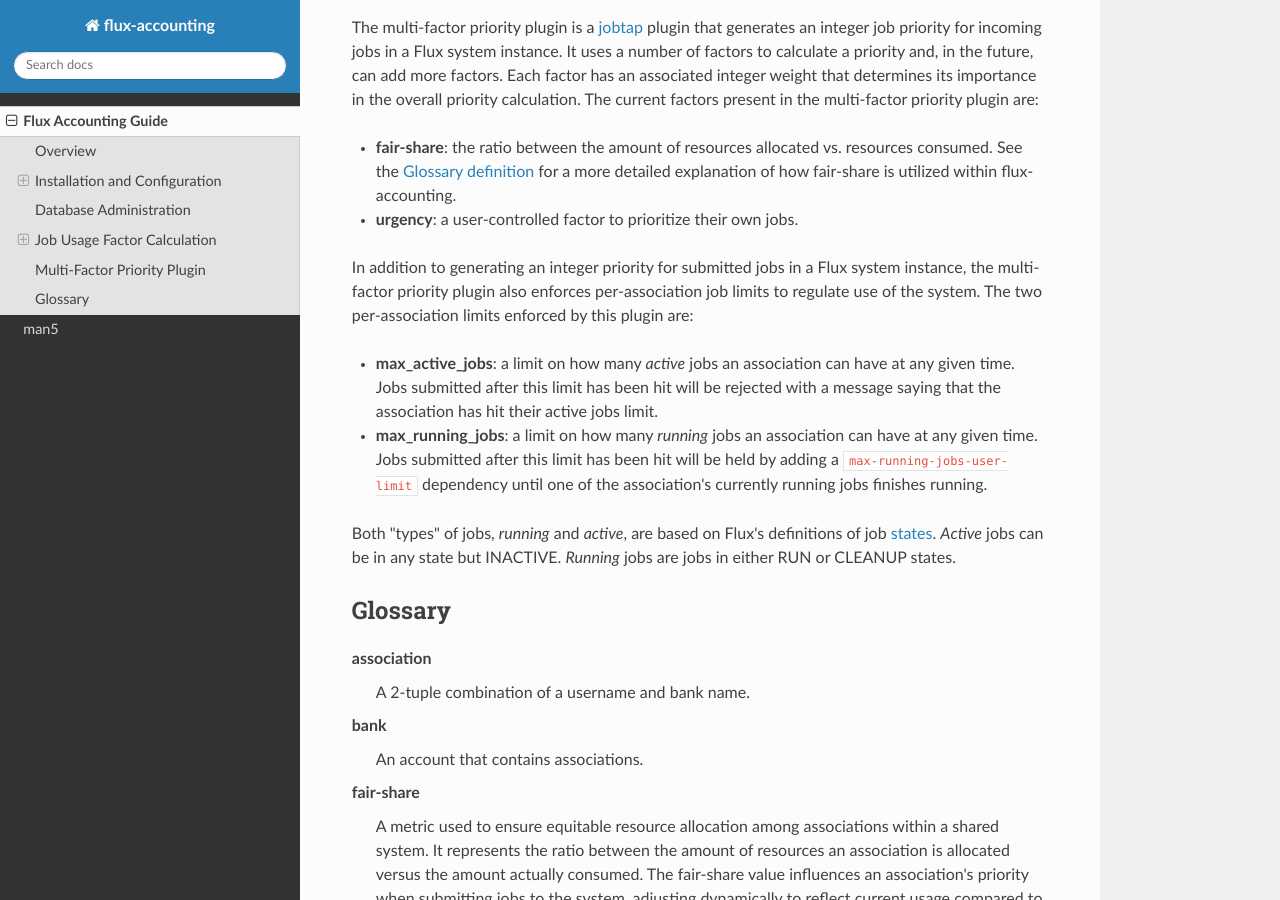
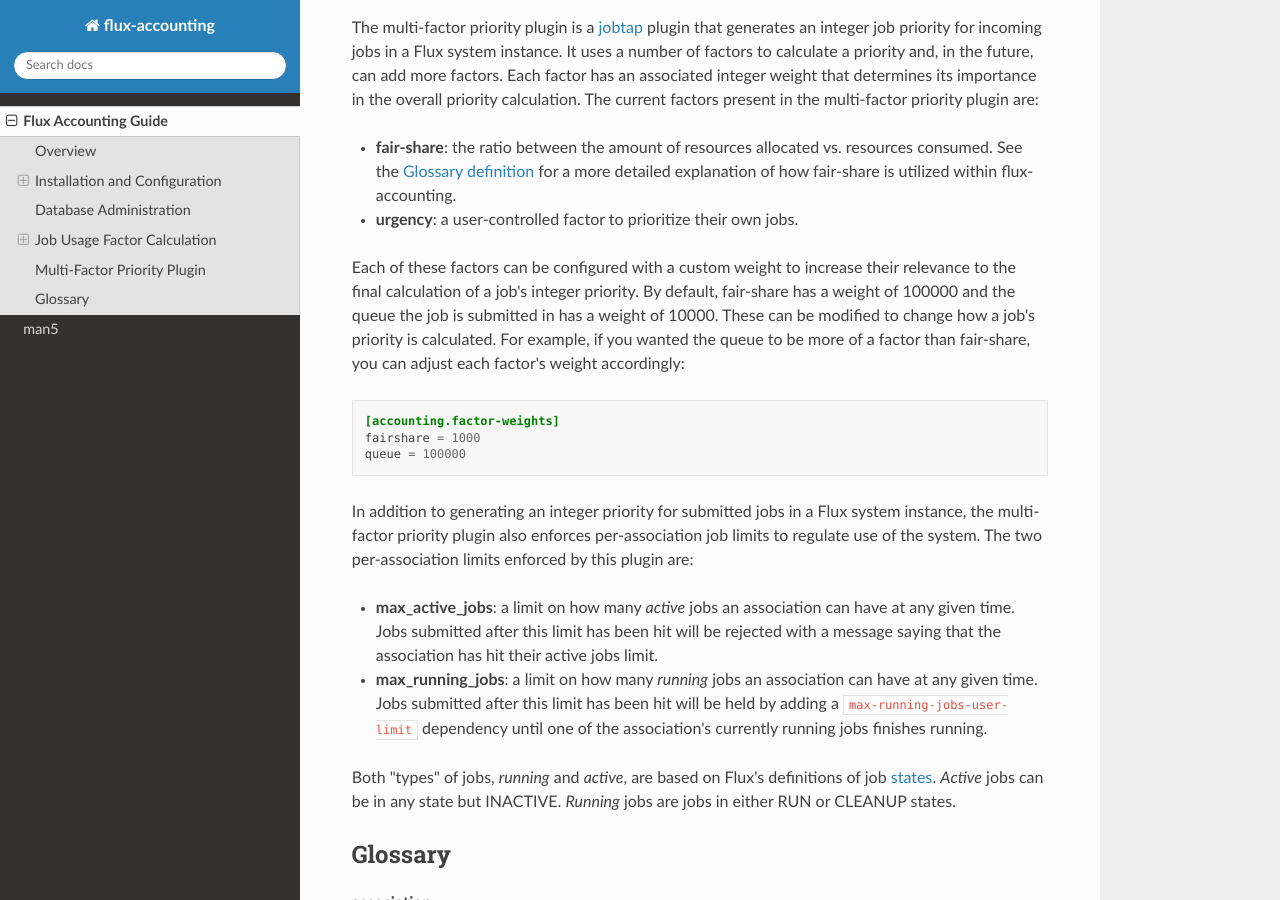
Before and after one commit to flux-framework/flux-accounting, a Sphinx documentation site: the page built from doc/guide/accounting-guide.rst, in a window 1280 px wide and 900 px high, scrolled down 6543 px. Built offline with Sphinx 7.4.7 and the Read the Docs theme 3.1.0, drawn with Linux system fonts in a browser that asks for light colours.

Commit message:
guide: add note about configuring factor weights
Problem: The flux-accounting guide does mention the ability to configure
the weights of each factor used in the multi-factor priority calculation
of a job's priority in the plugin.

Add a note about configuring the factor weights in the priority plugin.

```diff
--- a/doc/guide/accounting-guide.rst
+++ b/doc/guide/accounting-guide.rst
@@ -358,6 +358,19 @@
 
 * **urgency**: a user-controlled factor to prioritize their own jobs.
 
+Each of these factors can be configured with a custom weight to increase their
+relevance to the final calculation of a job's integer priority. By default,
+fair-share has a weight of 100000 and the queue the job is submitted in has a
+weight of 10000. These can be modified to change how a job's priority is
+calculated. For example, if you wanted the queue to be more of a factor than
+fair-share, you can adjust each factor's weight accordingly:
+
+.. code-block:: toml
+
+ [accounting.factor-weights]
+ fairshare = 1000
+ queue = 100000
+
 In addition to generating an integer priority for submitted jobs in a Flux
 system instance, the multi-factor priority plugin also enforces per-association
 job limits to regulate use of the system. The two per-association limits
```
